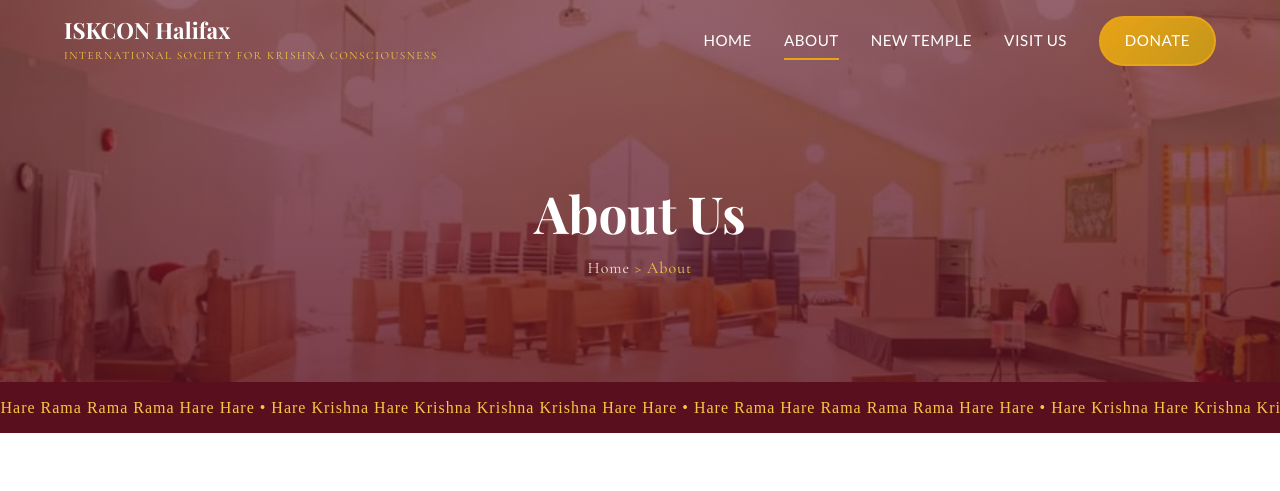
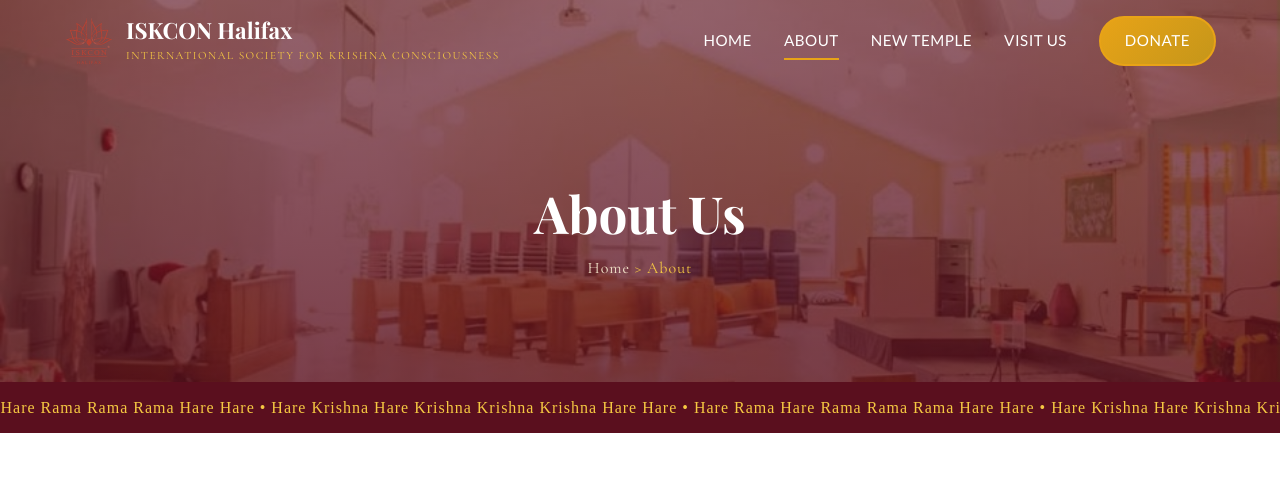
Before and after one commit to Gjariwala009/iskcon-halifax-website, a plain HTML site: page pages/about.html in a window 1280 px wide. Shown: the top 491 px of the page. Drawn offline with nearby package versions, Linux system fonts and the light colour scheme; a script that the page names is missing; a web font is replaced by a local one.

Commit message:
Add ISKCON Halifax Logo to header navbar across all pages

```diff
--- a/pages/about.html
+++ b/pages/about.html
@@ -20,6 +20,7 @@
     <nav class="navbar navbar--transparent">
         <div class="navbar__inner container">
             <a href="../index.html" class="navbar__logo">
+                <img src="../images/Iskcon%20Halifax%20Logo.png" alt="ISKCON Halifax Logo" class="navbar__logo-img">
                 <div>
                     <span class="navbar__logo-text">ISKCON Halifax</span>
                     <span class="navbar__logo-sub">International Society for Krishna Consciousness</span>
```
Also changed, not shown: index.html (+1 -0 lines), pages/donate.html (+1 -0 lines), pages/new-temple.html (+1 -0 lines), pages/visit-us.html (+1 -0 lines), images/Iskcon Halifax Logo.png (added).
